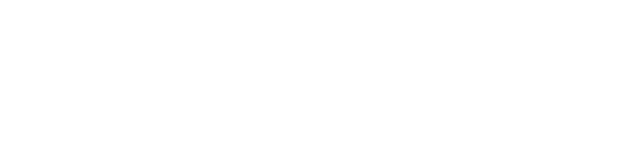
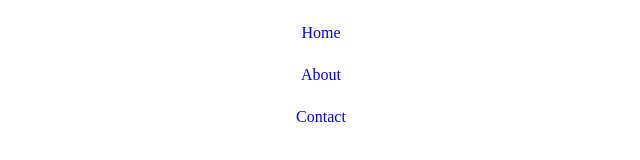
Before and after one commit to Student-Work-Classroom-Demo-MUBAS/quiz-one-practical-exam-2025-ttmfx, a plain HTML site: page index.html in a window 1280 px wide. Shown: the whole page, without its empty margins (339-979 px from the left). Drawn offline with nearby package versions, Linux system fonts and the light colour scheme.

Commit message:
added and styled nav bar

```diff
--- a/index.html
+++ b/index.html
@@ -7,6 +7,13 @@
     <link rel="stylesheet" href="styles.css">
 </head>
 <body>
+    <nav>
+      <ul>
+        <li><a href="#">Home</a></li>
+        <li><a href="about.html">About</a></li>
+        <li><a href="contacts.html">Contact</a></li>
+      </ul>
+    </nav>
     <!-- TODO: Navigation bar -->
     <!-- TODO: Main section with heading and paragraph -->
     <!-- TODO: Change Theme button -->
--- a/styles.css
+++ b/styles.css
@@ -2,3 +2,28 @@
 /* TODO: Media query for vertical stacking on small screens */
 /* TODO: Dark theme styles */
 /* TODO: Highlight class for list items */
+
+nav{
+    display: flex;
+    align-items: center;
+    justify-content: center;
+
+}
+nav ul {
+    display: flex;
+    flex-direction: column;
+    align-items: center;
+    justify-content: space-around;
+    list-style: none;
+    gap: 24px;
+
+}
+
+nav ul li a{
+     text-decoration: none;
+}
+
+nav ul li a:hover{
+     text-decoration:underline;
+     color: cornflowerblue;
+}
```
